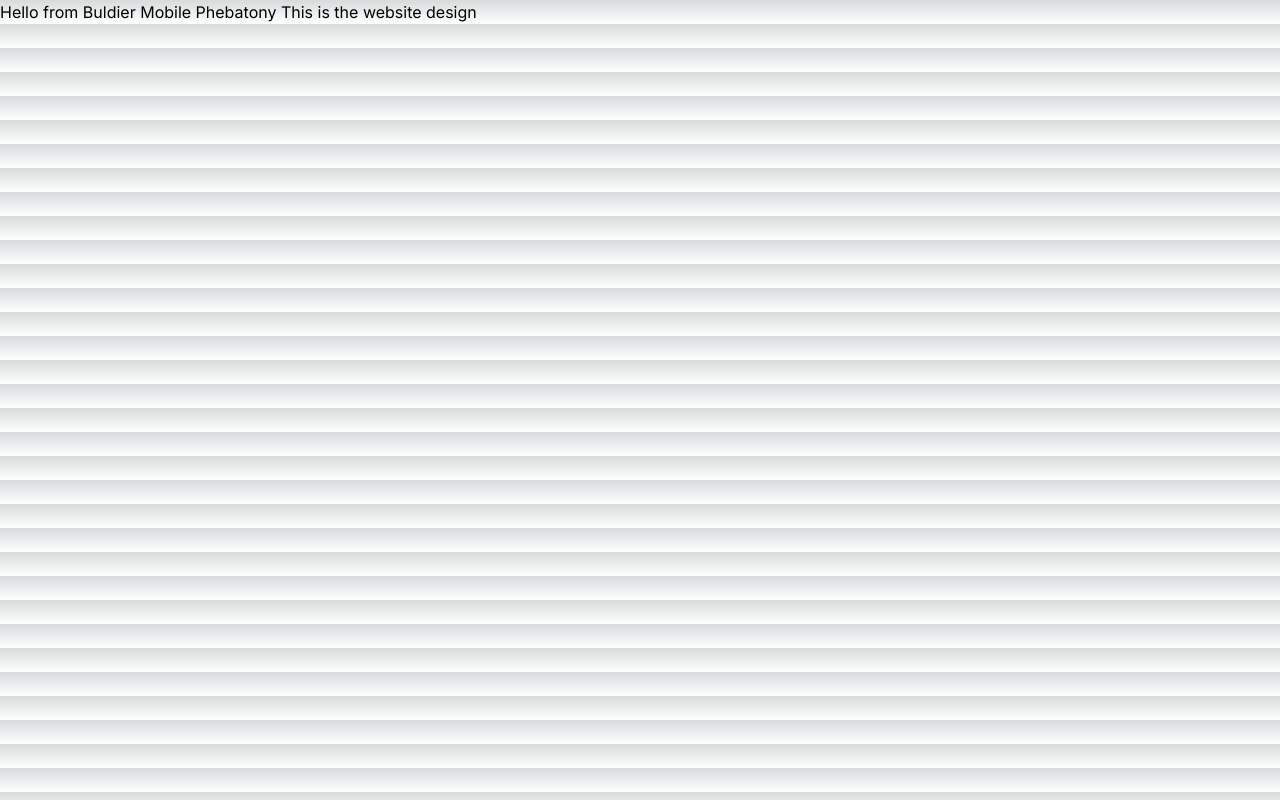
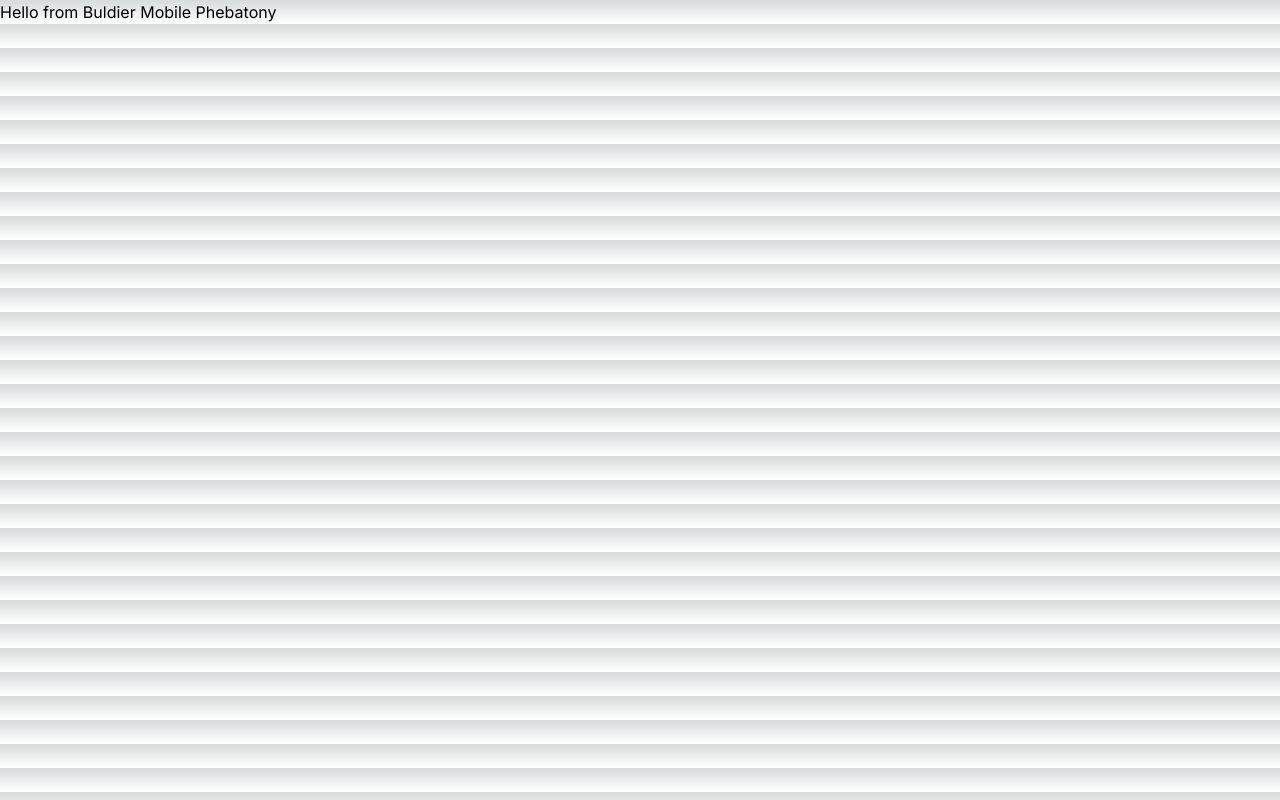
Before and after one commit to jsoto007/bmf-web-app, a Next.js app: page / in a window 1280 px wide. Built offline with nearby package versions, Linux system fonts and the light colour scheme.

Commit message:
working on design and layout

```diff
--- a/src/app/page.js
+++ b/src/app/page.js
@@ -4,8 +4,6 @@ export default function Home() {
   return (
     <div>
       Hello from Buldier Mobile Phebatony
-
-      This is the website design
     </div>
 
   )
```
